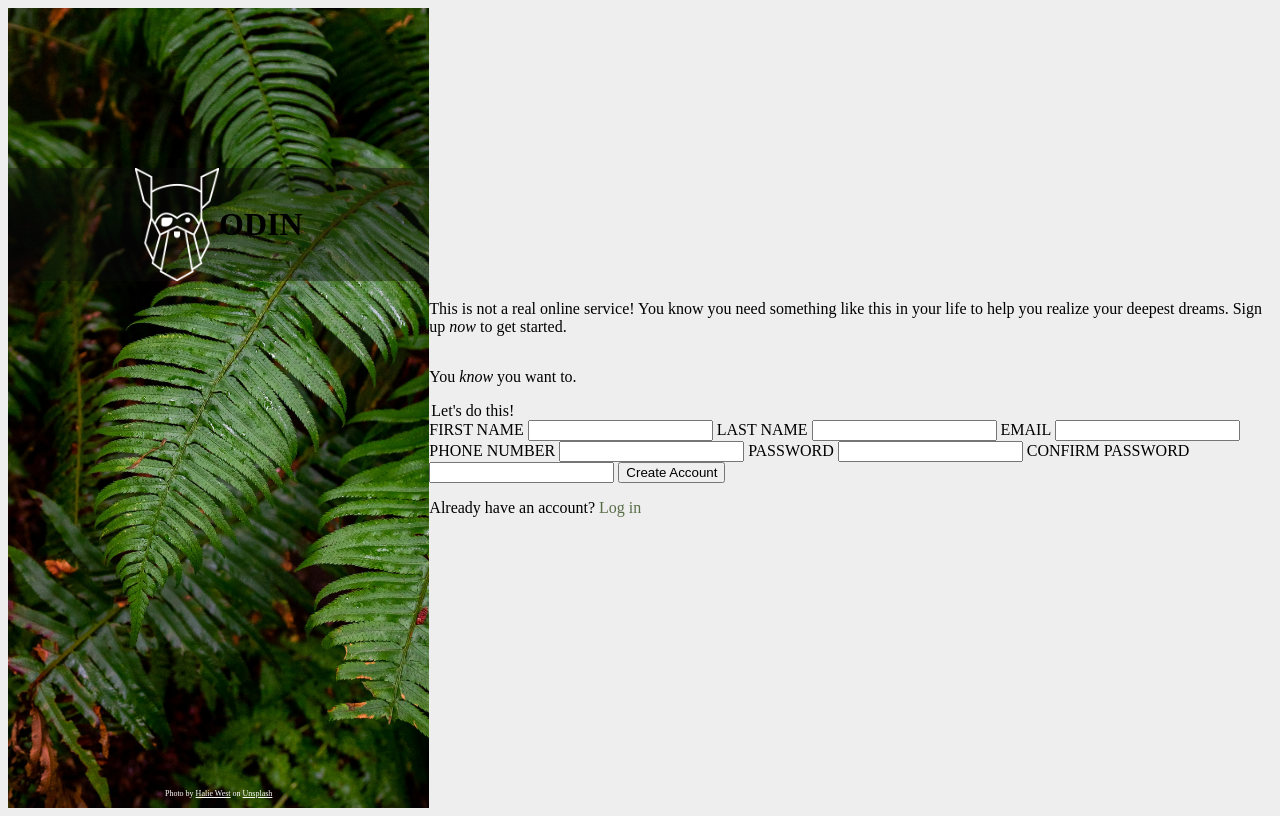
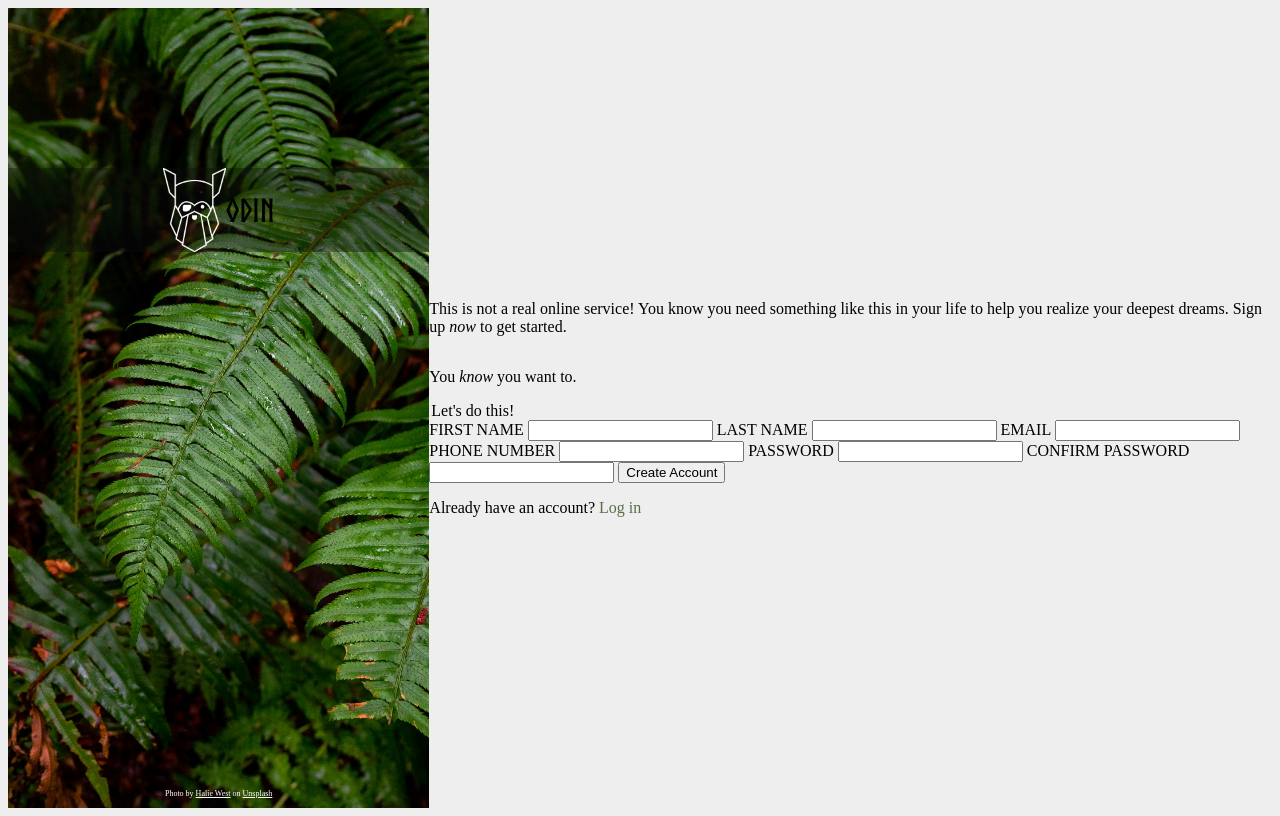
Before and after one commit to edi0328/Sign-up-Form, a plain HTML site: page index.html in a window 1280 px wide. Drawn offline with Linux system fonts and the light colour scheme.

Commit message:
Apply norse font to logo

```diff
--- a/index.html
+++ b/index.html
@@ -10,7 +10,7 @@
     <!--Background image in CSS-->
     <div class="background">
         <div class="banner">
-            <img src="./assets/odin-lined.png" alt="background" width="20%" height="auto">
+            <img src="./assets/odin-lined.png" alt="background" width="15%" height="auto">
             <h1>ODIN</h1>
         </div>
         <div class="credit">
--- a/style.css
+++ b/style.css
@@ -1,3 +1,9 @@
+@font-face {
+    font-family: "norse";
+    src: url("fonts/norse-bold-webfont.woff2"),
+         url("fonts/norse-bold-webfont.woff");
+}
+
 .italic {
     font-style: italic;
 }
@@ -27,6 +33,10 @@ body {
     background: url(./assets/background.jpg) left/cover no-repeat;
 }
 
+h1 {
+    font-family: norse;
+}
+
 .credit {
     position: absolute;
     width: 100%;
```
